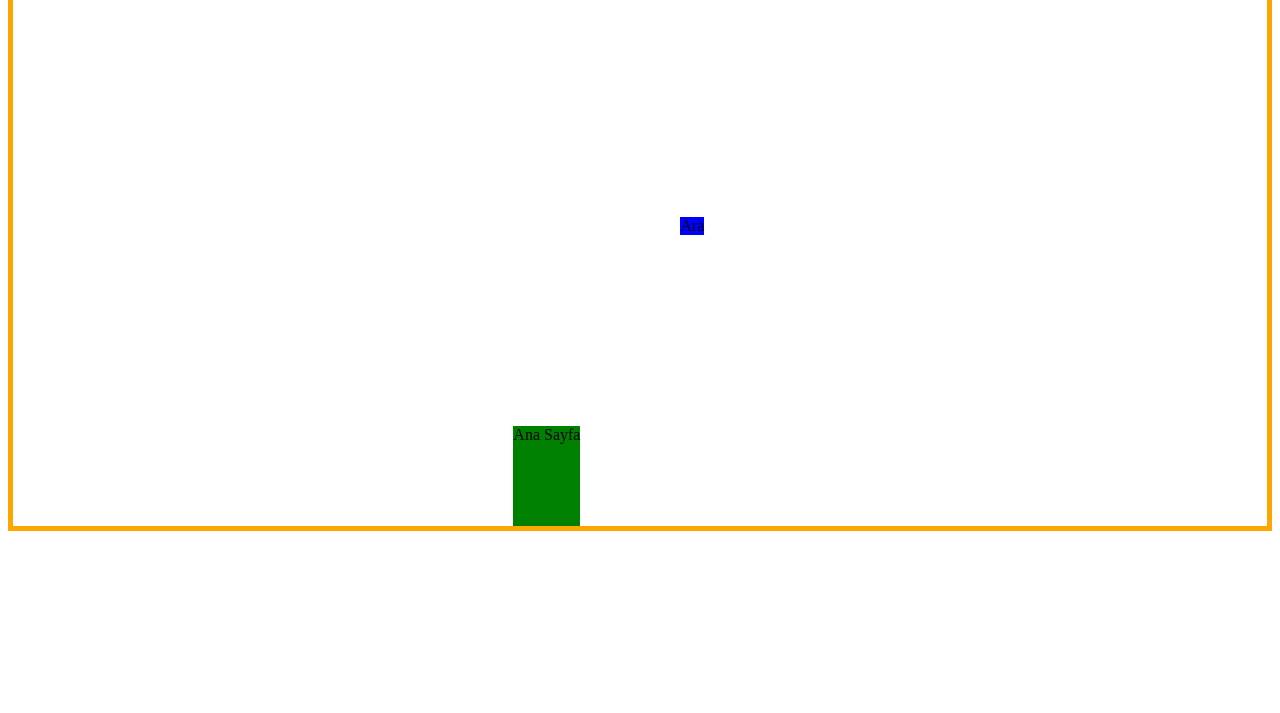
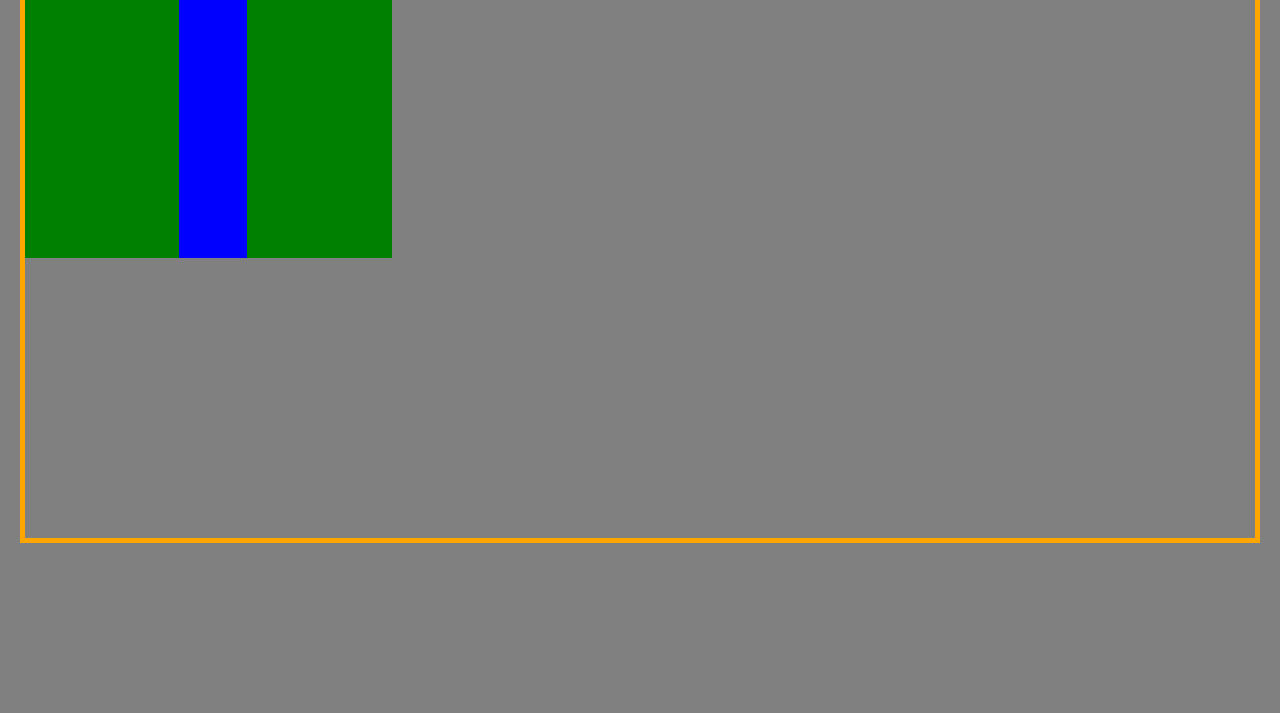
Before and after one commit to EmreSnl/flexboxcourse, a plain HTML site: page flexbox.html in a window 1280 px wide. Shown: the part 87-800 px from the top of the page. Drawn offline with Linux system fonts and the light colour scheme.

Commit message:
wrap-added

```diff
--- a/flexboxstyle.css
+++ b/flexboxstyle.css
@@ -1,10 +1,22 @@
+html,
+body {
+    background-color: gray;
+    margin: 10px;
+}
+
+
+.container> div {
+
+    padding: 10px;
+    font-size: 2em;
+}
+
 .container {
 
-    border: 5px solid orange;
-    display: flex;
-justify-content: center;
-align-items: center;
-height: 600px;}
+border: 5px solid orange;
+display: flex;
+height: 600px;
+flex-wrap: wrap;}
 
 .container > div:nth-child(1) {
 
@@ -21,11 +33,14 @@ background-color: green;
 
 
 .container>.home {
-    align-self: flex-end;
-    height: 100px;
-    margin-right: 100px;
+    height: 300px;
 }
 
 .container > .logout {
-    align-self: flex-start;
+    height: 300px;
+
 }
+.container >.search {
+    height: 300px;
+
+}
```
